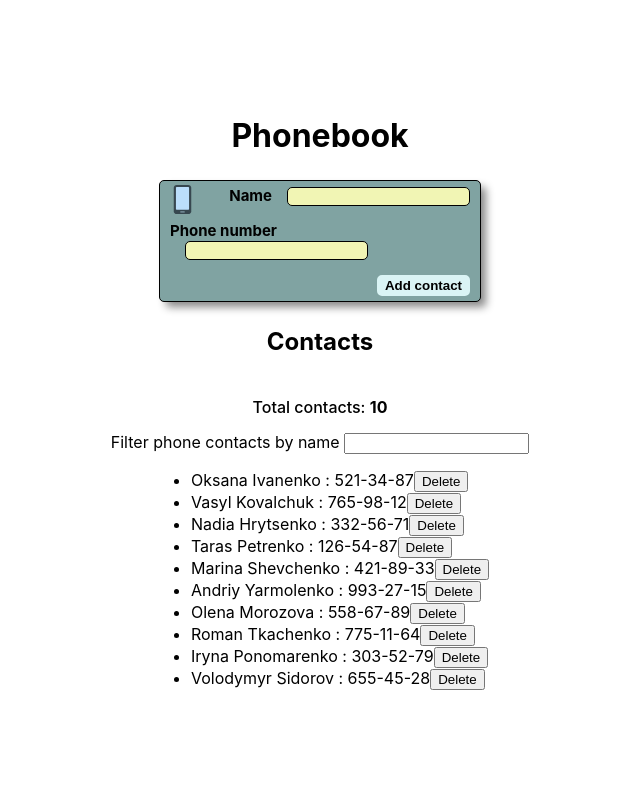
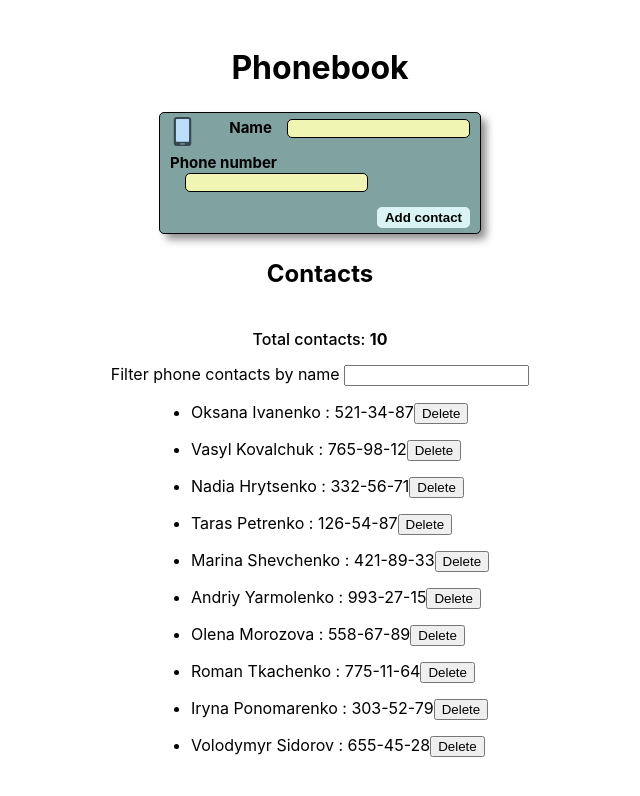
Before and after one commit to Oleksii-Melnyk-1993/goit-react-hw-02-phonebook, a React (Create React App) app: page / in a window 1280 px wide. Shown: the top 796 px of the page, without its empty margins (320-960 px from the left). Built offline with nearby package versions, Linux system fonts and the light colour scheme.

Commit message:
push more css

```diff
--- a/src/components/ContactList/ContactList.jsx
+++ b/src/components/ContactList/ContactList.jsx
@@ -1,9 +1,10 @@
 import PropTypes from 'prop-types';
 import { ContactListItem } from './ContactItemList/ContactListItem';
+import css from './ContactList.module.css';
 
 export const ContactList = ({ filteredContactList, removeContact }) => {
   return (
-    <ul>
+    <ul className={css.list}>
       {filteredContactList.map(contact => (
         <ContactListItem
           key={contact.id}
--- /dev/null
+++ b/src/components/ContactList/ContactList.module.css
@@ -0,0 +1,5 @@
+.list {
+  display: flex;
+  flex-direction: column;
+  gap: 15px;
+}
```
Also changed, not shown: src/components/ContactList/ContactItemList/ContactListItem.module.css (added).
